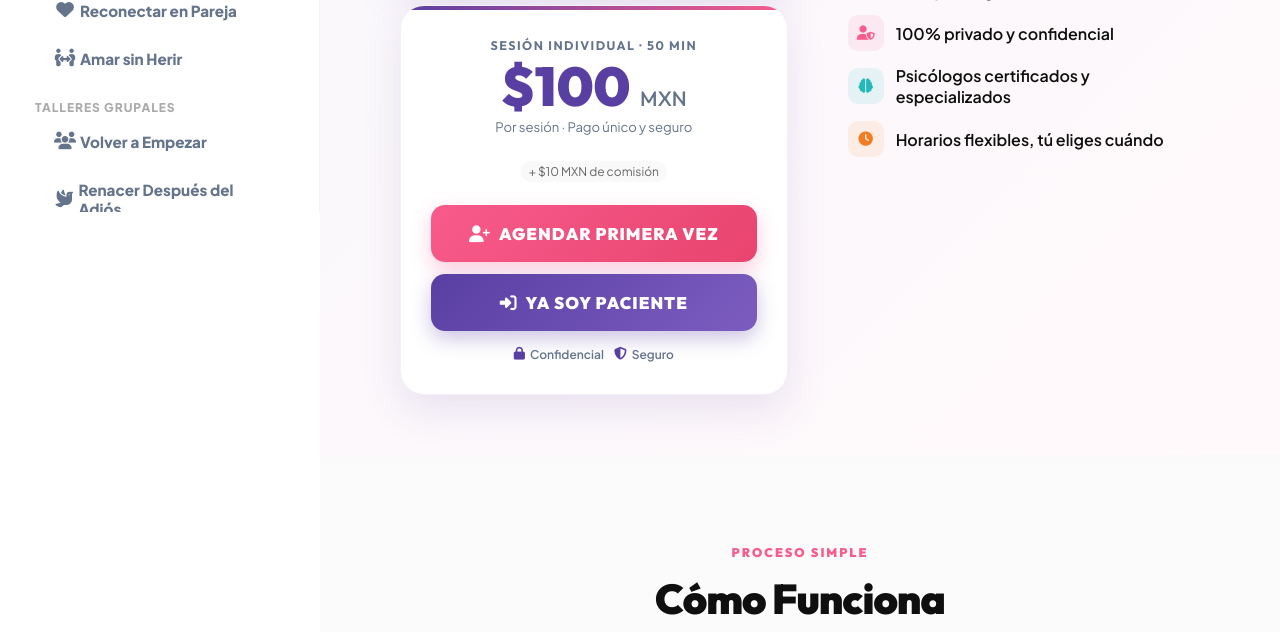
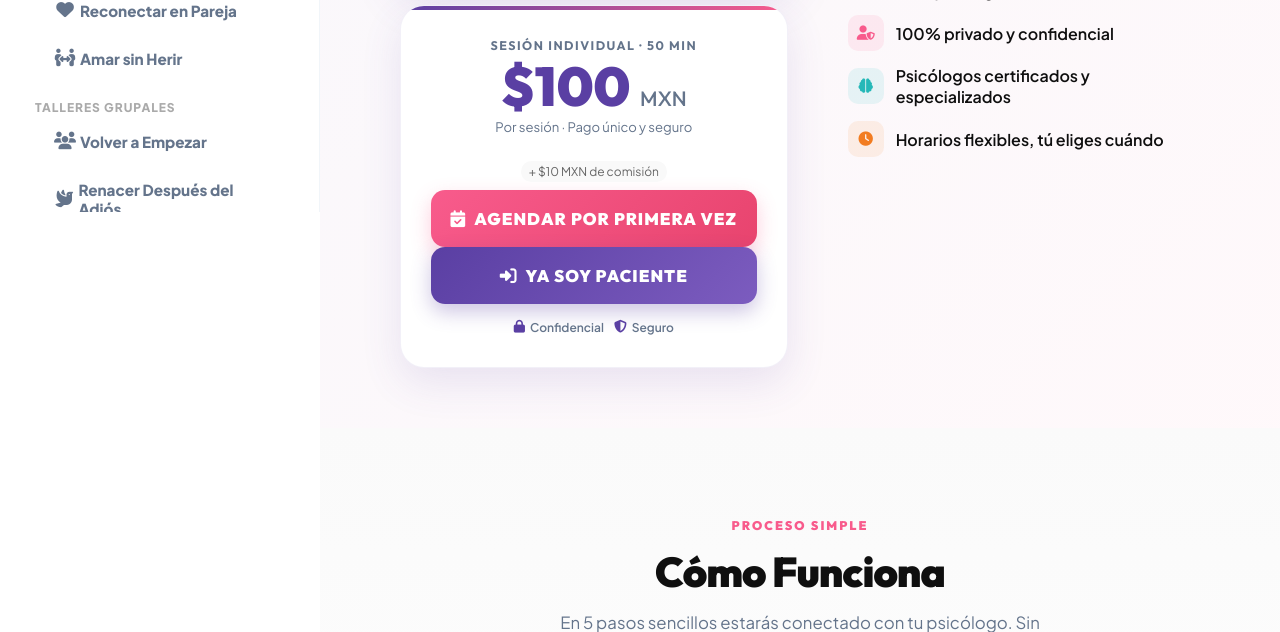
Before and after one commit to AtizapanProyectos/Oreocake, a Django app: page /sesion-individual/ in a window 1280 px wide. Shown: the part 588-1220 px from the top of the page. Run offline with Django 5.2, Linux system fonts and the light colour scheme; data that the repository does not hold is empty; some libraries are stand-ins or nearby versions.

```diff
--- a/templates/sesion_individual.html
+++ b/templates/sesion_individual.html
@@ -597,24 +597,13 @@ body{font-family:var(--font-b);color:var(--c-dark);background:#fff;display:flex}
   <!-- Pequeña leyenda de comisión -->
   <span class="comision-extra">+ $10 MXN de comisión</span>
 
-  <div style="display: flex; flex-direction: column; gap: 12px; margin-top: 15px;">
-    <!-- Botón para Primera Vez (Cuestionario) -->
-    <button class="btn-cta-new" onclick="abrirRegistroDirecto('individual', 'terapia_individual'); return false;">
-      <i class="fas fa-user-plus"></i> &nbsp;Agendar Primera Vez
-    </button>
-
-    <!-- Botón para Segunda Sesión (Si ya tiene cuenta) -->
-    {% if request.user.is_authenticated %}
-      <button class="btn-cta-new" style="background: linear-gradient(135deg, var(--c-purple), #7c5cbf); box-shadow: 0 8px 20px rgba(90,63,163,.3);" onclick="abrirModal('modalCalendario'); return false;">
-        <i class="fas fa-calendar-check"></i> &nbsp;Agendar Nueva Sesión
-      </button>
-    {% else %}
-      <button class="btn-cta-new" style="background: linear-gradient(135deg, var(--c-purple), #7c5cbf); box-shadow: 0 8px 20px rgba(90,63,163,.3);" onclick="abrirModal('modalLogin'); return false;">
+  <button class="btn-cta-new" onclick="abrirModal('modalRegistro')">
+    <i class="fas fa-calendar-check"></i> &nbsp;Agendar por Primera vez
+  </button>
+
+  <button class="btn-cta-new" style="background: linear-gradient(135deg, var(--c-purple), #7c5cbf); box-shadow: 0 8px 20px rgba(90,63,163,.3);" onclick="abrirModal('modalRegistro'); return false;">
         <i class="fas fa-sign-in-alt"></i> &nbsp;Ya soy paciente
-      </button>
-    {% endif %}
-  </div>
-
+  </button>
   <div class="cta-badges">
     <span class="cta-badge"><i class="fas fa-lock"></i> Confidencial</span>
     <span class="cta-badge"><i class="fas fa-shield-alt"></i> Seguro</span>
```
